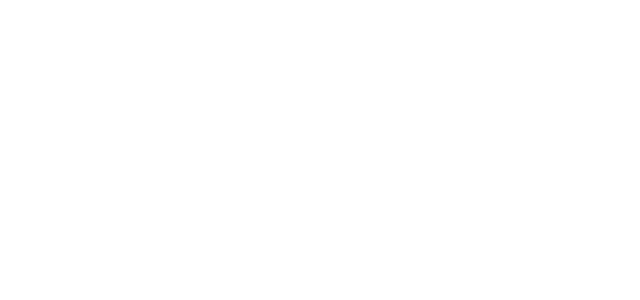
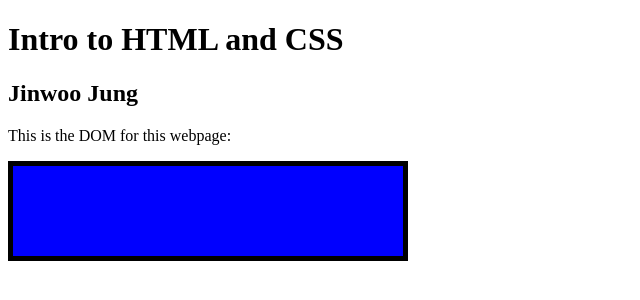
Before and after one commit to DS4200-S23-Class/ic-02-jake497726, a plain HTML site: page index.html in a window 1280 px wide. Shown: the whole page, without its empty margins (0-640 px from the left). Drawn offline with Linux system fonts and the light colour scheme.

Commit message:
Update index.html

```diff
--- a/index.html
+++ b/index.html
@@ -3,10 +3,23 @@
 
 <head>
     <meta charset=utf-8/>
+    <title> ic-o2 </title>
 </head>
 
 
 <body>
+    <h1> Intro to HTML and CSS </h1>
+    <h2> Jinwoo Jung </h2>
+
+    <div class = 'container', id = 'div1'>
+        <p id = 'p1'>
+            This is the DOM for this webpage:
+        </p>
+    <div class = 'container', id = 'div2'>
+        <svg width="400" height="100">
+            <rect width="400" height="100" style="fill:rgb(0,0,255);stroke-width:10;stroke:rgb(0,0,0)" />
+        </svg>
+
 
 
 </body>
```
